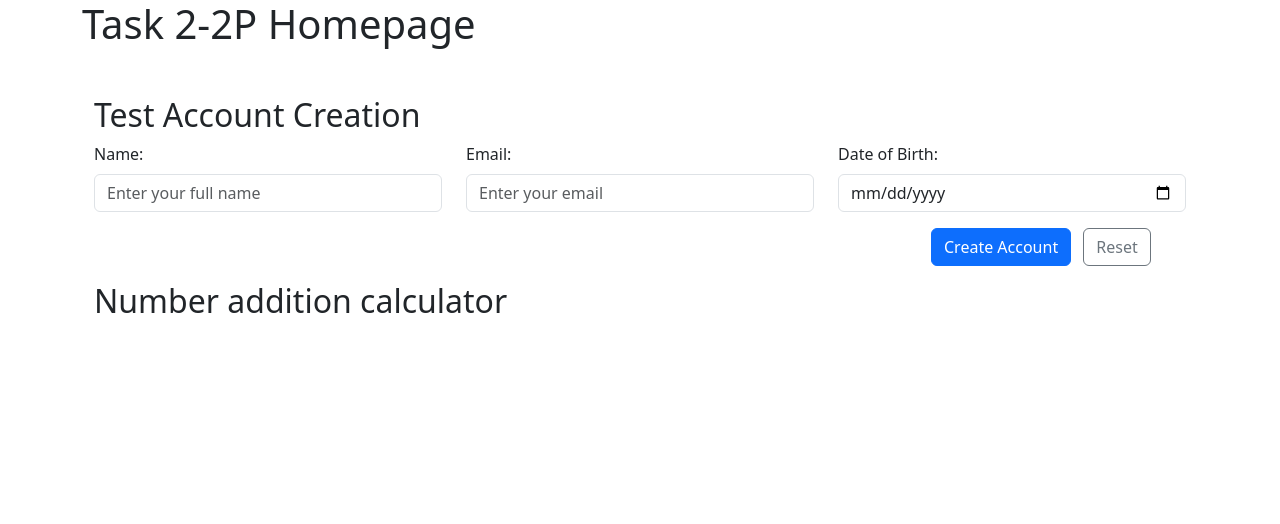
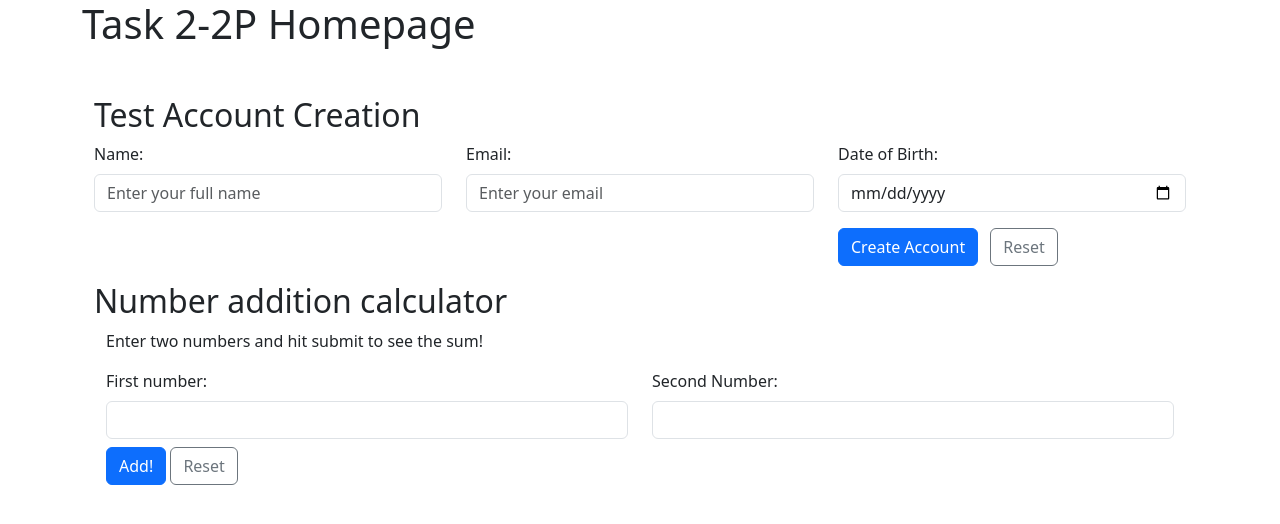
Before and after one commit to Benbradhurst/sit725-2021-t2-prac2, a website: page public/index.html in a window 1280 px wide. Drawn offline with nearby package versions, Linux system fonts and the light colour scheme.

Commit message:
Final draft

```diff
--- a/public/index.html
+++ b/public/index.html
@@ -30,10 +30,10 @@
 
                 </div>
                 <div class="row justify-end my-3">
-                    <div class="col-9">
+                    <div class="col-8">
                         <label for=""></label>
                     </div>
-                    <div class="col-3 justify-end">
+                    <div class="col justify-end">
                         <button type="submit" value="Submit" class="btn btn-primary" >Create Account</button>
                         <button type="reset" class="btn btn-outline-secondary mx-2">Reset</button>
                     </div>
@@ -43,7 +43,31 @@
             </form>
             <!--Addition of two numbers-->
             <h2>Number addition calculator</h2>
-            <form action="/add" method="post"
+            <form action="/add" method="post">
+                <div class="container">
+                    <p> Enter two numbers and hit submit to see the sum!</p>
+                    <div class="row">
+                        <div class="col">
+                            <label for="number1" class="form-label">First number: </label>
+                            <input id="number1" name="number1" type="number" class="form-control">
+                        </div>
+                        <div class="col">
+                            <label for="number2" class="form-label">Second Number: </label>
+                            <input type="number" class="form-control" name="number2" id="number2">
+                        </div>
+                        <div class="row">
+                            <div class="col justify-end my-2">
+                                <button type="submit" class="btn btn-primary">Add!</button>
+                                <button type="reset" class="btn btn-outline-secondary">Reset</button>
+                            </div>
+                        </div>
+
+                    </div>
+
+                </div>
+
+
+            </form>
 
         </div>
     </div>
```
Also changed, not shown: server.js (+7 -2 lines).
